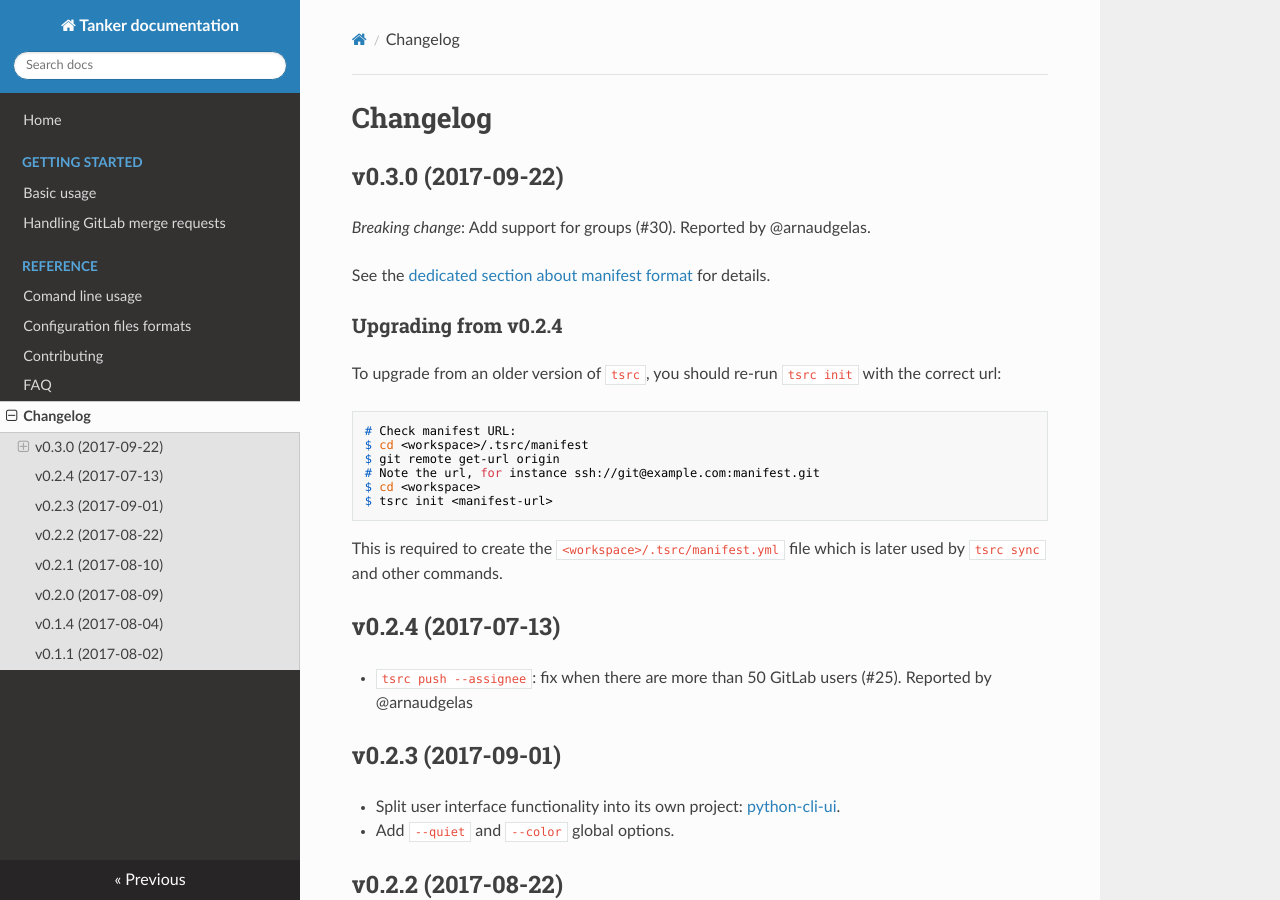
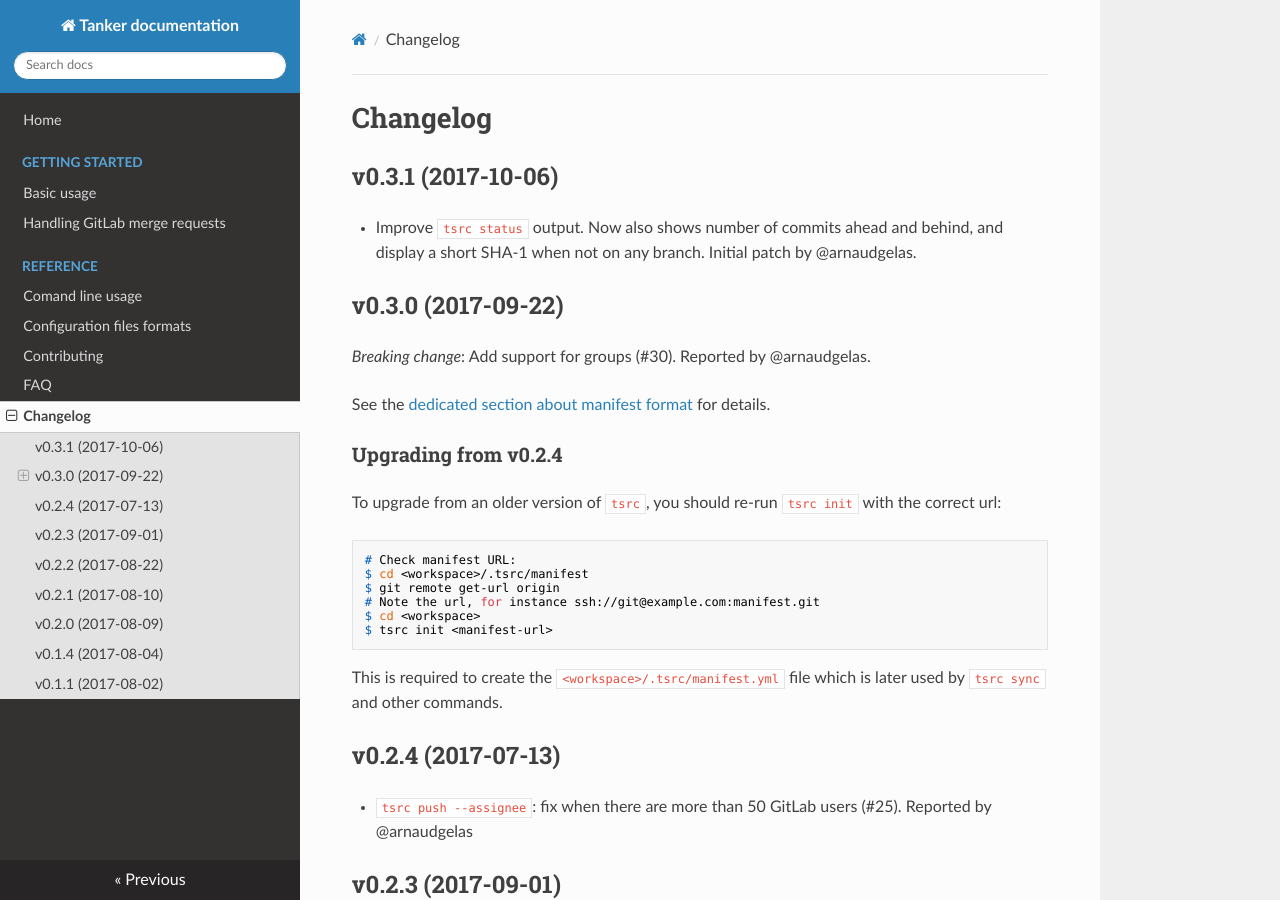
Before and after one commit to your-tools/tsrc, an MkDocs documentation site: the page built from docs/changelog.md, in a window 1280 px wide and 900 px high. Built offline with MkDocs 1.6.1, drawn with Linux system fonts in a browser that asks for light colours; nearby versions of some CDN libraries; old or Windows-style settings are respelled for this version of MkDocs.

Commit message:
Update changelog

```diff
--- a/docs/changelog.md
+++ b/docs/changelog.md
@@ -1,4 +1,8 @@
 # Changelog
+
+## v0.3.1 (2017-10-06)
+
+* Improve `tsrc status` output. Now also shows number of commits ahead and behind, and display a short SHA-1 when not on any branch. Initial patch by @arnaudgelas.
 
 ## v0.3.0 (2017-09-22)
 
```
